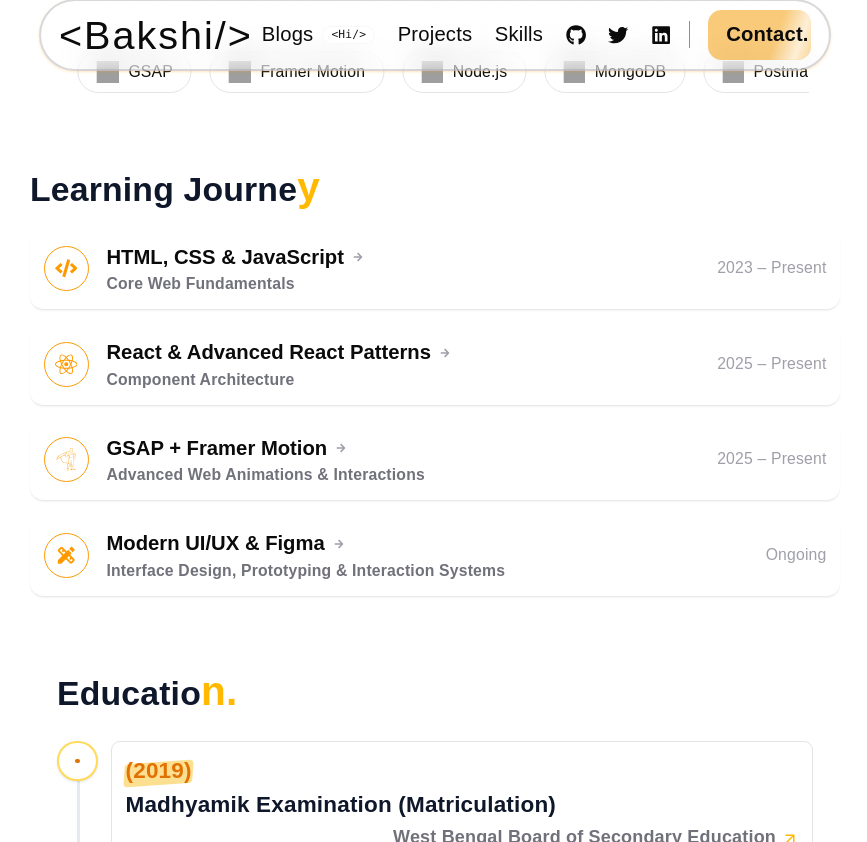
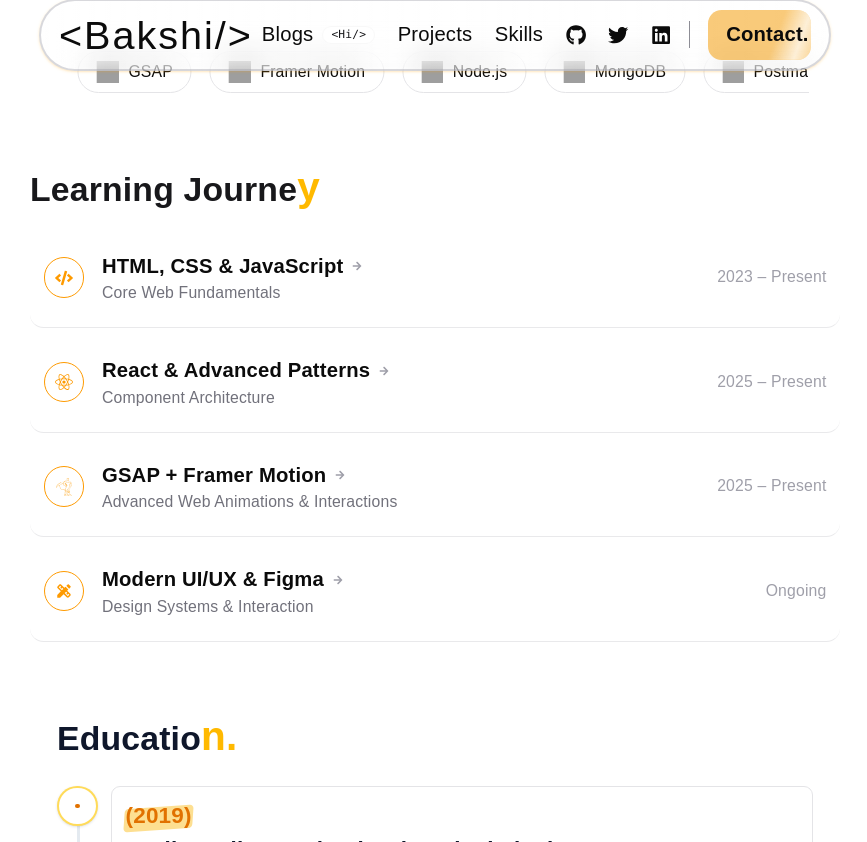
Before and after one commit to rou-nak-cloud/Dev.Portfolios, a React (Vite) app in the folder Portfolio_v3.1/: page / in a window 1280 px wide. Shown: the part 720-1562 px from the top of the page, without its empty margins (205-1072 px from the left). Built offline with nearby package versions, Linux system fonts and the light colour scheme; grey boxes are pictures that could not be loaded; a web font is replaced by a local one.

Commit message:
Learning Path new structure pv3

```diff
--- a/Portfolio_v3.1/src/components/LearningPath.jsx
+++ b/Portfolio_v3.1/src/components/LearningPath.jsx
@@ -6,18 +6,18 @@ export default function LearningJourney() {
   const [openIndex, setOpenIndex] = useState(null);
 
   const toggleItem = (index) => {
-    // IF the clicked item is already open -> close it else open it
     setOpenIndex(openIndex === index ? null : index);
   };
 
   return (
-    <div className="space-y-3 max-w-3xl mx-auto px-4 sm:px-6 mt-3 md:mt-5">
-      <h2 className="text-2xl md:text-3xl font-cabinet font-semibold mb-4 text-slate-900">
-        Learning Journe{""}
-        <span className="font-melodrama font-bold text-amber-400 text-3xl md:text-4xl">
+    <div className="space-y-3 max-w-3xl mx-auto px-4 sm:px-6 mt-5">
+      <h2 className="text-2xl md:text-3xl font-cabinet font-semibold mb-6 text-zinc-900">
+        Learning Journe
+        <span className="text-amber-400 font-melodrama text-3xl md:text-4xl">
           y
         </span>
       </h2>
+
       {learningItems.map((item, index) => {
         const Icon = item.icon;
         const isOpen = openIndex === index;
@@ -25,31 +25,31 @@ export default function LearningJourney() {
         return (
           <div
             key={index}
-            className="border-b border-zinc-300/50 shadow-xs pb-1 hover:bg-zinc-100/70 p-1 md:p-3 rounded-xl transition-all duration-300"
+            className="border-b border-zinc-300/50 pb-2 font-cabinet rounded-xl transition-all duration-300"
           >
-            {/* Row */}
+            {/* HEADER */}
             <div
               onClick={() => toggleItem(index)}
-              className="flex flex-col sm:flex-row sm:items-center sm:justify-between gap-3 cursor-pointer group"
+              className="flex flex-col sm:flex-row sm:items-center sm:justify-between gap-3 cursor-pointer group p-2 md:p-3 hover:bg-zinc-100/60 rounded-xl transition"
             >
-              {/* Left */}
-              <div className="flex items-start sm:items-center gap-3 sm:gap-4">
-                {/* Icon */}
-                <div className="w-8 h-8 sm:w-10 sm:h-10 rounded-full border flex items-center justify-center text-amber-500">
-                  <Icon className="text-lg sm:text-xl" />
+              {/* LEFT */}
+              <div className="flex items-start sm:items-center gap-4">
+                <div className="w-9 h-9 rounded-full border flex items-center justify-center text-amber-500">
+                  <Icon />
                 </div>
 
-                {/* Title */}
-                <div className="font-cabinet font-bold">
-                  <h3 className="text-base sm:text-lg tracking-normal flex items-center gap-2">
+                <div>
+                  <h3 className="text-base sm:text-lg font-semibold flex items-center gap-2">
                     {item.title}
 
                     <span
                       className={`transition-transform duration-300
-                      group-hover:translate-x-1
                       ${isOpen ? "rotate-90" : ""}`}
                     >
-                      <FaArrowRight size={10} className="text-zinc-400" />
+                      <FaArrowRight
+                        size={10}
+                        className="text-zinc-400 group-hover:translate-x-1 transition"
+                      />
                     </span>
                   </h3>
 
@@ -59,20 +59,41 @@ export default function LearningJourney() {
                 </div>
               </div>
 
-              {/* Date */}
-              <span className="text-xs sm:text-sm text-zinc-400 text-right">
+              {/* DATE */}
+              <span className="text-xs sm:text-sm text-zinc-400">
                 {item.date}
               </span>
             </div>
 
-            {/* Dropdown */}
+            {/* DROPDOWN */}
             <div
-              className={`transition-all duration-400 overflow-hidden
-              ${isOpen ? "max-h-40 max-w-2xl mt-3 opacity-100" : "max-h-0 max-w-2xl opacity-0"}`}
+              className={`transition-all duration-500 overflow-hidden
+              ${isOpen ? "max-h-120 opacity-100 mt-4" : "max-h-0 opacity-0"}`}
             >
-              <p className="text-zinc-800 font-cabinet text-sm leading-relaxed pl-0 sm:pl-16">
-                {item.description}
-              </p>
+              <div className="grid grid-cols-1 md:grid-cols-2 gap-8 pl-0 sm:pl-16 font-cabinet text-sm text-zinc-700">
+                {/* LEFT SIDE */}
+                <div>
+                  <h4 className="text-xs tracking-widest text-orange-600 mb-2">
+                    {item.content.leftTitle}
+                  </h4>
+                  <p className="leading-relaxed">{item.content.leftText}</p>
+                </div>
+
+                {/* RIGHT SIDE */}
+                <div>
+                  <h4 className="text-xs tracking-wider text-orange-600 mb-2">
+                    {item.content.rightTitle}
+                  </h4>
+                  <ul className="space-y-2">
+                    {item.content.points.map((point, i) => (
+                      <li key={i} className="flex items-start gap-2">
+                        <span className="text-zinc-400 text-xs mt-1">★</span>
+                        <span>{point}</span>
+                      </li>
+                    ))}
+                  </ul>
+                </div>
+              </div>
             </div>
           </div>
         );
--- a/Portfolio_v3.1/src/constants.js
+++ b/Portfolio_v3.1/src/constants.js
@@ -114,35 +114,84 @@ const learningItems = [
   {
     title: "HTML, CSS & JavaScript",
     subtitle: "Core Web Fundamentals",
-    description:
-      "Developed a strong foundation in frontend development by mastering semantic HTML for structured and accessible markup, modern CSS techniques including Flexbox and Grid for responsive layouts, and Tailwind CSS for efficient, scalable UI design. Advanced into JavaScript fundamentals such as DOM manipulation, asynchronous programming, and ES6+ features to build dynamic and interactive web applications.",
+    content: {
+      leftTitle: "THE FOUNDATION",
+      leftText:
+        "Built a strong base in frontend development using semantic HTML, modern CSS (Flexbox, Grid), and JavaScript fundamentals. Focused on writing clean, accessible markup and responsive layouts while understanding how the browser works under the hood.",
+
+      rightTitle: "KEY HIGHLIGHTS",
+      points: [
+        "Semantic and accessible HTML structure",
+        "Responsive layouts using Flexbox & Grid",
+        "Tailwind CSS for scalable UI",
+        "DOM manipulation & events",
+        "Async JavaScript (Promises, Fetch, APIs)",
+      ],
+    },
     icon: FaCode,
     date: "2023 – Present",
   },
   {
-    title: "React & Advanced React Patterns",
+    title: "React & Advanced Patterns",
     subtitle: "Component Architecture",
-    description:
-      "Learning scalable component architecture, compound components, render props, custom hooks and state patterns used in production React applications.",
+    content: {
+      leftTitle: "THE APPROACH",
+      leftText:
+        "Focused on building scalable React applications using reusable component patterns and clean state management. Exploring modern practices that make apps maintainable and production-ready.",
+
+      rightTitle: "KEY HIGHLIGHTS",
+      points: [
+        "Reusable component architecture",
+        "Custom hooks & abstraction",
+        "State & prop management patterns",
+        "Performance optimization techniques",
+        "Clean and modular folder structure",
+      ],
+    },
     icon: FaReact,
     date: "2025 – Present",
   },
   {
     title: "GSAP + Framer Motion",
     subtitle: "Advanced Web Animations & Interactions",
-    description:
-      "Exploring modern animation systems using GSAP and Framer Motion, including scroll-triggered animations, timeline-based choreography, page transitions, layout animations, gesture handling, and micro-interactions. Combining performance-driven control with ease of use to create polished and dynamic user experiences.",
-    icon: SiGreensock, // or create a custom combined icon if you want
+    content: {
+      leftTitle: "THE APPROACH",
+      leftText:
+        "Combining GSAP and Framer Motion to craft smooth, meaningful animations that enhance user experience. Focused on motion that feels natural, responsive, and purposeful rather than decorative.",
+
+      rightTitle: "KEY HIGHLIGHTS",
+      points: [
+        "Scroll-triggered animations",
+        "Timeline-based motion choreography",
+        "Page & layout transitions",
+        "Gesture-based interactions",
+        "Performance-focused animation design",
+      ],
+    },
+    icon: SiGreensock,
     date: "2025 – Present",
   },
   {
     title: "Modern UI/UX & Figma",
-    subtitle: "Interface Design, Prototyping & Interaction Systems",
-    description:
-      "Developing modern user interface and user experience design skills by focusing on minimal, aesthetic, and highly usable interfaces. Practicing typography hierarchy, spacing systems, and layout balance to create visually clear and intuitive designs. Using Figma for UI ideation, component systems, auto-layout, and responsive prototyping before development. This workflow helps translate design concepts into structured frontend implementations while leveraging modern component libraries such as Shadcn UI and DaisyUI to accelerate development and maintain consistent design systems. Also exploring subtle micro-interactions and interaction patterns that enhance usability and create engaging user experiences.",
+    subtitle: "Design Systems & Interaction",
+    content: {
+      leftTitle: "THE PROCESS",
+      leftText:
+        "Designing clean, minimal, and user-focused interfaces using proper spacing, typography, and layout systems. Using Figma to prototype and translate ideas into structured frontend implementations.",
+
+      rightTitle: "KEY HIGHLIGHTS",
+      points: [
+        "Typography & spacing systems",
+        "Component-based design in Figma",
+        "Auto-layout & responsive design",
+        "Design-to-code workflow",
+        "Micro-interactions for better UX",
+      ],
+    },
     icon: MdDesignServices,
     date: "Ongoing",
   },
+];
 // {
 //   title: "Modern UI / UX",
 //   subtitle: "Minimal Interfaces & Interaction Design",
@@ -159,7 +208,6 @@ const learningItems = [
 //   icon: SiFigma,
 //   date: "Ongoing",
 // },
-];
 export { navList, desktopNavList, aboutItems, learningItems };
 
 export const educations = [
```
Lines whose indentation alone changed are shown as unchanged.
